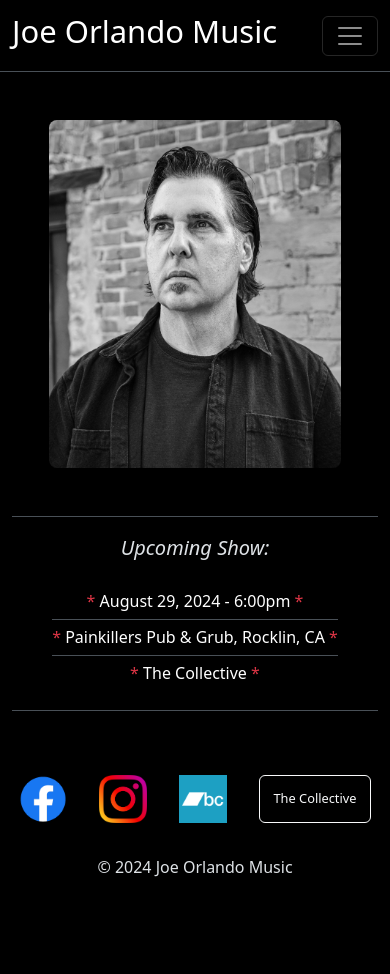
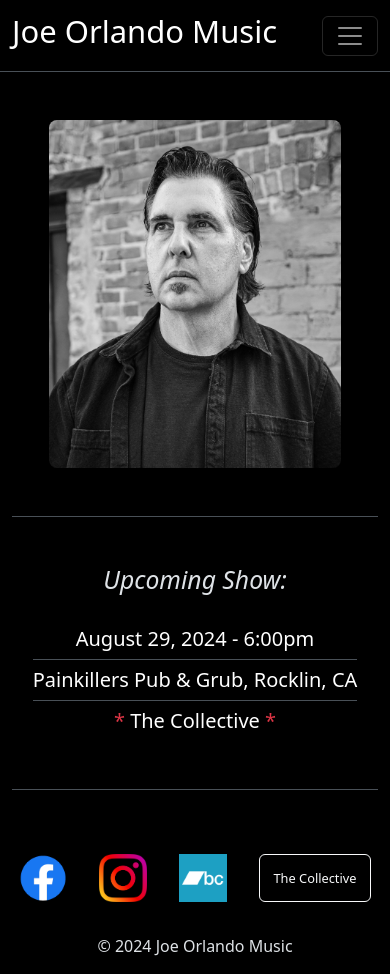
Before and after one commit to Robertjo97/JoeOrlandoMusic, a React (Vite) app: page / in a window 390 px wide. Before the commit the page ends 895 px from the top, so only its background shows below. Built offline with nearby package versions, Linux system fonts and the light colour scheme.

Commit message:
mobile hero styles

```diff
--- a/src/Home/Hero.jsx
+++ b/src/Home/Hero.jsx
@@ -16,8 +16,8 @@ const Hero = () => {
       <div className="hero d-flex justify-content-center border-top border-bottom p-5 align-items-center gap-5 mb-5">
         <ul className="list-group list-group-flush display-6 fs-3 text-center">
           <p className="display-6 fs-2 mb-4"><em><strong>Upcoming Show:</strong></em></p>
-          <li className="list-group-item bg-black text-white"><span className="text-danger">*</span> {nextShow.date} - {nextShow.time}<span className="text-danger"> *</span></li>
-          <li className="list-group-item bg-black text-white"><span className="text-danger">*</span> {nextShow.location}<span className="text-danger"> *</span></li>
+          <li className="list-group-item bg-black text-white">{nextShow.date} - {nextShow.time}</li>
+          <li className="list-group-item bg-black text-white">{nextShow.location}</li>
           <li className="list-group-item bg-black text-white"><span className="text-danger">*</span> {nextShow.band}<span className="text-danger"> *</span></li>
         </ul>
       </div>
--- a/src/Home/Home.css
+++ b/src/Home/Home.css
@@ -17,20 +17,12 @@
     width: 75%;
   }
 
-  .hero {
-    padding: 5% !important;
-  }
-
-  .hero li {
+  .hero, .hero li {
     padding-left: 0% !important;
     padding-right: 0% !important;
   }
 
   .hero li {
-    font-size: 1rem;
-  }
-
-  .list-group p {
-    font-size: 1.25rem !important;
+    font-size: 1.25rem;
   }
 }
```
